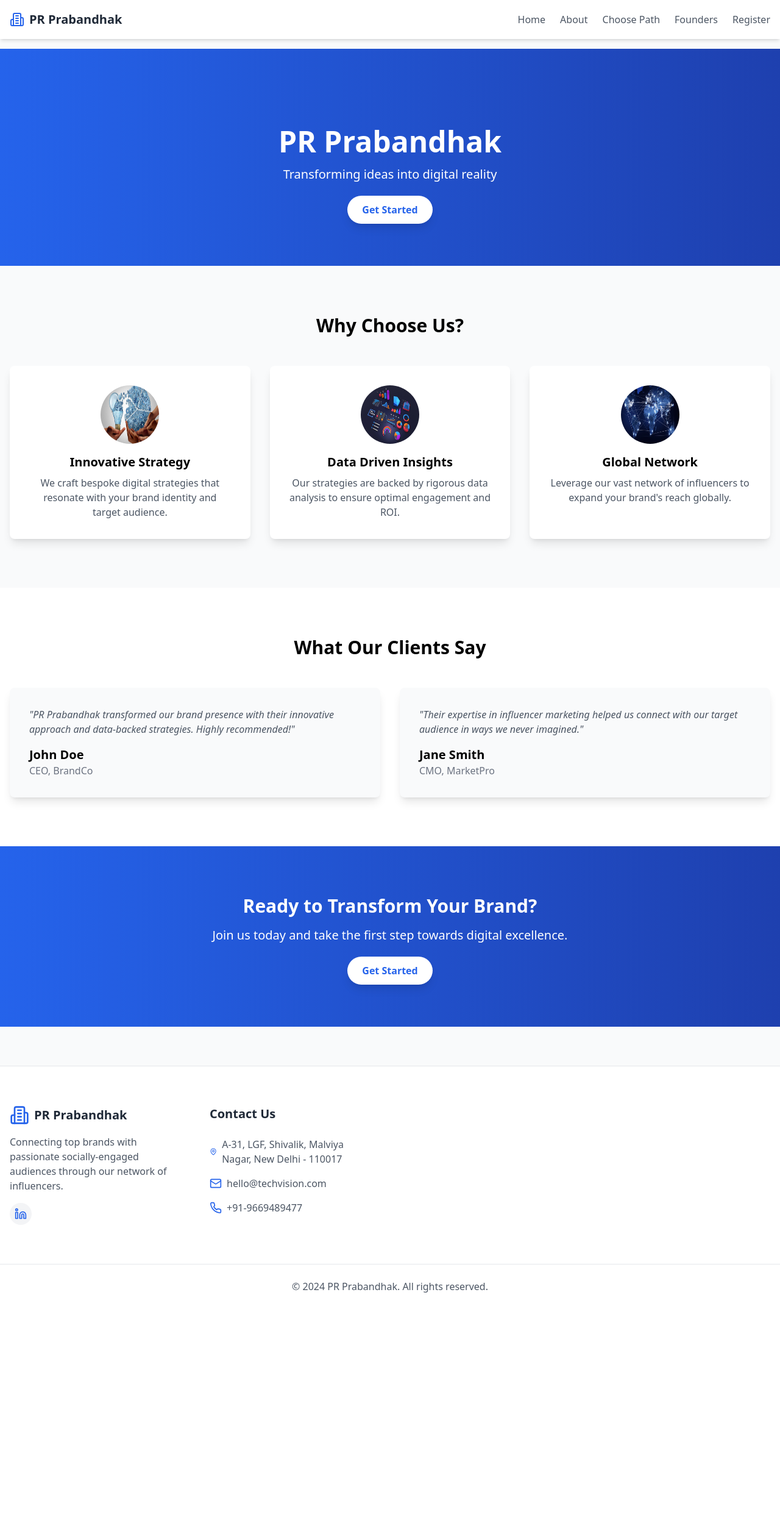
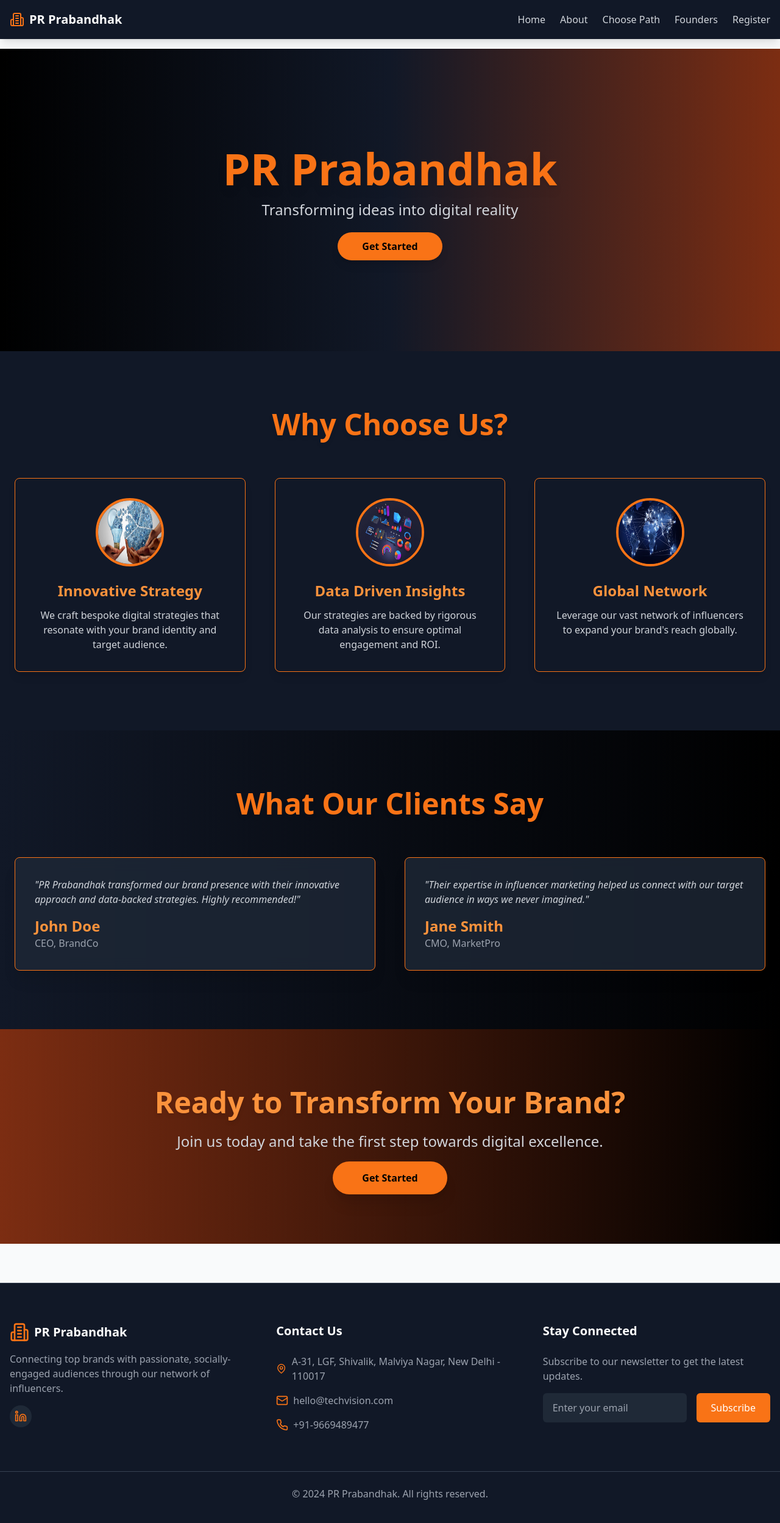
Before and after one commit to Nexuscrafter/Prabhandhak-Frontend, a React (Vite) app: page / in a window 1280 px wide. Shown: the top 2498 px of the page at 61% size. Before the commit the page ends 2210 px from the top, so only its background shows below. Built offline with nearby package versions, Linux system fonts and the light colour scheme.

Commit message:
UI updation

```diff
--- a/package.json
+++ b/package.json
@@ -13,6 +13,7 @@
     "@types/react-router-dom": "^5.3.3",
     "axios": "^1.7.9",
     "lucide-react": "^0.344.0",
+    "motion": "^12.4.0",
     "react": "^18.3.1",
     "react-dom": "^18.3.1",
     "react-router-dom": "^7.1.5",
--- a/src/App.tsx
+++ b/src/App.tsx
@@ -4,27 +4,42 @@ import { Outlet, Link } from 'react-router-dom';
 import { Building2, MapPin, Mail, Phone, Linkedin } from 'lucide-react';
 
 const Navbar: React.FC = () => (
-  <nav className="fixed top-0 left-0 right-0 bg-white shadow-md z-50">
+  <nav className="fixed top-0 left-0 right-0 bg-gray-900 shadow-lg z-50">
     <div className="container mx-auto px-4">
       <div className="flex items-center justify-between h-16">
         <div className="flex items-center gap-2">
-          <Building2 className="h-6 w-6 text-blue-600" />
-          <span className="text-xl font-bold text-gray-800">PR Prabandhak</span>
+          <Building2 className="h-6 w-6 text-orange-500" />
+          <span className="text-xl font-bold text-white">PR Prabandhak</span>
         </div>
         <div className="hidden md:flex items-center gap-6">
-        <Link to="/" className="text-gray-600 hover:text-blue-600 transition-colors">
+          <Link
+            to="/"
+            className="text-gray-300 hover:text-orange-500 transition-colors"
+          >
             Home
-        </Link>
-          <Link to="/about" className="text-gray-600 hover:text-blue-600 transition-colors">
+          </Link>
+          <Link
+            to="/about"
+            className="text-gray-300 hover:text-orange-500 transition-colors"
+          >
             About
           </Link>
-          <Link to="/choose-path" className="text-gray-600 hover:text-blue-600 transition-colors">
+          <Link
+            to="/choose-path"
+            className="text-gray-300 hover:text-orange-500 transition-colors"
+          >
             Choose Path
           </Link>
-          <Link to="/founders" className="text-gray-600 hover:text-blue-600 transition-colors">
+          <Link
+            to="/founders"
+            className="text-gray-300 hover:text-orange-500 transition-colors"
+          >
             Founders
           </Link>
-          <Link to="/register" className="text-gray-600 hover:text-blue-600 transition-colors">
+          <Link
+            to="/register"
+            className="text-gray-300 hover:text-orange-500 transition-colors"
+          >
             Register
           </Link>
         </div>
@@ -34,60 +49,93 @@ const Navbar: React.FC = () => (
 );
 
 const Footer: React.FC = () => (
-  <footer className="bg-white text-gray-800 py-16 border-t mt-16">
+  <footer className="bg-gray-900 text-gray-300 py-16 border-t border-gray-700 mt-16">
     <div className="container mx-auto px-4">
-      <div className="grid grid-cols-1 md:grid-cols-2 lg:grid-cols-4 gap-16">
+      <div className="grid grid-cols-1 md:grid-cols-3 gap-16">
         {/* Company Info */}
         <div className="space-y-4">
           <div className="flex items-center gap-2">
-            <Building2 className="h-8 w-8 text-blue-600" />
-            <span className="text-xl font-bold">PR Prabandhak</span>
+            <Building2 className="h-8 w-8 text-orange-500" />
+            <span className="text-xl font-bold text-white">PR Prabandhak</span>
           </div>
-          <p className="text-gray-600">
-            Connecting top brands with passionate socially-engaged audiences through our network of influencers.
+          <p className="text-gray-400">
+            Connecting top brands with passionate, socially-engaged audiences through our network of influencers.
           </p>
           <div className="flex gap-4">
-            <a href="#" className="p-2 bg-gray-100 rounded-full hover:bg-blue-100 transition-colors">
-              <Linkedin className="h-5 w-5 text-blue-600" />
+            <a
+              href="#"
+              className="p-2 bg-gray-800 rounded-full hover:bg-orange-500 transition-colors"
+            >
+              <Linkedin className="h-5 w-5 text-orange-500" />
             </a>
             {/* Add other social icons as needed */}
           </div>
         </div>
+
         {/* Contact Info */}
         <div>
-          <h3 className="text-xl font-bold mb-6">Contact Us</h3>
+          <h3 className="text-xl font-bold mb-6 text-white">Contact Us</h3>
           <ul className="space-y-4">
             <li className="flex items-center gap-2">
-              <MapPin className="h-5 w-5 text-blue-600" />
-              <span className="text-gray-600">
+              <MapPin className="h-5 w-5 text-orange-500" />
+              <span className="text-gray-400">
                 A-31, LGF, Shivalik, Malviya Nagar, New Delhi - 110017
               </span>
             </li>
             <li>
-              <a href="mailto:hello@techvision.com" className="flex items-center gap-2 text-gray-600 hover:text-blue-600 transition-colors">
-                <Mail className="h-5 w-5 text-blue-600" />
+              <a
+                href="mailto:hello@techvision.com"
+                className="flex items-center gap-2 text-gray-400 hover:text-orange-500 transition-colors"
+              >
+                <Mail className="h-5 w-5 text-orange-500" />
                 hello@techvision.com
               </a>
             </li>
             <li>
-              <a href="tel:+919669489477" className="flex items-center gap-2 text-gray-600 hover:text-blue-600 transition-colors">
-                <Phone className="h-5 w-5 text-blue-600" />
+              <a
+                href="tel:+919669489477"
+                className="flex items-center gap-2 text-gray-400 hover:text-orange-500 transition-colors"
+              >
+                <Phone className="h-5 w-5 text-orange-500" />
                 +91-9669489477
               </a>
             </li>
           </ul>
         </div>
+
+        {/* Stay Connected / Subscribe */}
+        <div>
+          <h3 className="text-xl font-bold mb-6 text-white">Stay Connected</h3>
+          <p className="text-gray-400 mb-4">
+            Subscribe to our newsletter to get the latest updates.
+          </p>
+          <form className="flex flex-col sm:flex-row gap-4">
+            <input
+              type="email"
+              placeholder="Enter your email"
+              className="w-full px-4 py-3 rounded-md bg-gray-800 text-gray-300 focus:outline-none focus:ring-2 focus:ring-orange-500"
+            />
+            <button
+              type="submit"
+              className="px-6 py-3 bg-orange-500 text-white rounded-md hover:bg-orange-400 transition-colors"
+            >
+              Subscribe
+            </button>
+          </form>
+        </div>
       </div>
     </div>
-    <div className="border-t mt-16">
+
+    <div className="border-t border-gray-700 mt-16">
       <div className="container mx-auto px-4 py-6">
-        <p className="text-center text-gray-600">
+        <p className="text-center text-gray-400">
           &copy; 2024 PR Prabandhak. All rights reserved.
         </p>
       </div>
     </div>
   </footer>
 );
+
 
 const App: React.FC = () => {
   return (
--- a/src/components/About.tsx
+++ b/src/components/About.tsx
@@ -3,14 +3,15 @@ import React from 'react';
 import { Building2 } from 'lucide-react';
 
 const About: React.FC = () => (
-  <section id="about" className="py-16 container mx-auto px-4">
-    <div className="grid md:grid-cols-2 gap-12">
+  <section id="about" className="py-16 bg-gray-900 text-gray-300">
+    <div className="container mx-auto px-4">
+      <div className="grid md:grid-cols-2 gap-12 items-center">
         <div>
           <h2 className="text-3xl font-bold mb-6 flex items-center gap-2">
-          <Building2 className="h-8 w-8 text-blue-600" />
+            <Building2 className="h-8 w-8 text-orange-500" />
             About Us
           </h2>
-        <p className="text-gray-600 mb-4">
+          <p className="mb-4">
             At PR Prabandhak, we craft data-driven social media strategies tailored to each client's industry, audience, and goals. With deep market insights and a network of 1,000+ influencers, we deliver high-impact campaigns that maximize engagement and drive results.
           </p>
         </div>
@@ -18,8 +19,9 @@ const About: React.FC = () => (
           <img
             src="https://images.unsplash.com/photo-1522071820081-009f0129c71c?auto=format&fit=crop&w=800"
             alt="Team collaboration"
-          className="rounded-lg shadow-lg"
+            className="rounded-lg shadow-2xl"
           />
+        </div>
       </div>
     </div>
   </section>
--- a/src/components/Founders.tsx
+++ b/src/components/Founders.tsx
@@ -3,38 +3,38 @@ import React from 'react';
 import { Users } from 'lucide-react';
 
 const Founders: React.FC = () => (
-  <section id="founders" className="py-16 bg-white">
+  <section id="founders" className="py-16 bg-gray-900">
     <div className="container mx-auto px-4">
-      <h2 className="text-3xl font-bold mb-12 text-center flex items-center justify-center gap-2">
-        <Users className="h-8 w-8 text-blue-600" />
+      <h2 className="text-3xl font-bold mb-12 text-center flex items-center justify-center gap-2 text-white">
+        <Users className="h-8 w-8 text-orange-500" />
         Meet Our Founders
       </h2>
       <div className="grid md:grid-cols-2 gap-12 max-w-5xl mx-auto">
-        <div className="bg-gray-50 rounded-lg p-8 shadow-lg transform hover:-translate-y-1 transition-transform">
+        <div className="bg-gray-800 rounded-lg p-8 shadow-lg transform hover:-translate-y-1 transition-transform">
           <div className="mb-6">
             <img
               src="/src/assets/Manish.jpg"
               alt="Manish Jha"
-              className="rounded-lg object-contain w-full h-[300px]"
+              className="rounded-lg object-cover w-full h-[300px]"
             />
           </div>
-          <h3 className="text-2xl font-bold mb-2">Manish Jha</h3>
-          <p className="text-blue-600 font-semibold mb-4">CEO & Co-founder</p>
-          <p className="text-gray-600">
+          <h3 className="text-2xl font-bold mb-2 text-white">Manish Jha</h3>
+          <p className="text-orange-500 font-semibold mb-4">CEO & Co-founder</p>
+          <p className="text-gray-300">
             With a strong background in analytics and influencer marketing, Manish excels in driving engagement and fostering meaningful collaborations.
           </p>
         </div>
-        <div className="bg-gray-50 rounded-lg p-8 shadow-lg transform hover:-translate-y-1 transition-transform">
+        <div className="bg-gray-800 rounded-lg p-8 shadow-lg transform hover:-translate-y-1 transition-transform">
           <div className="mb-6">
             <img
               src="/src/assets/Sudhir.jpg"
               alt="Sudhir Narwal"
-              className="rounded-lg object-contain w-full h-[300px]"
+              className="rounded-lg object-cover w-full h-[300px]"
             />
           </div>
-          <h3 className="text-2xl font-bold mb-2">Sudhir Narwal</h3>
-          <p className="text-blue-600 font-semibold mb-4">CTO & Co-founder</p>
-          <p className="text-gray-600">
+          <h3 className="text-2xl font-bold mb-2 text-white">Sudhir Narwal</h3>
+          <p className="text-orange-500 font-semibold mb-4">CTO & Co-founder</p>
+          <p className="text-gray-300">
             Sudhir brings a wealth of experience in digital marketing and creative strategies, ensuring every campaign delivers measurable results.
           </p>
         </div>
--- a/src/pages/Home.tsx
+++ b/src/pages/Home.tsx
@@ -1,103 +1,99 @@
 // pages/Home.tsx
 import React from 'react';
-import { Outlet, Link } from 'react-router-dom';
+import { Link } from 'react-router-dom';
+import { motion } from 'framer-motion';
 
 const Home: React.FC = () => (
-  <div>
+  <div className="bg-black text-white">
     {/* Hero Section */}
-    <section className="bg-gradient-to-r from-blue-600 to-blue-800 text-white pt-32 pb-20">
-      <div className="container mx-auto px-4 text-center">
-        <h1 className="text-5xl font-bold mb-4">PR Prabandhak</h1>
-        <p className="text-xl mb-8">Transforming ideas into digital reality</p>
+    <section className="relative bg-gradient-to-r from-black via-gray-900 to-orange-900 text-white py-40 text-center">
+      <div className="container mx-auto px-6">
+        <motion.h1
+          initial={{ opacity: 0, y: -50 }}
+          animate={{ opacity: 1, y: 0 }}
+          transition={{ duration: 0.8 }}
+          className="text-7xl font-extrabold text-orange-500 drop-shadow-lg"
+        >
+          PR Prabandhak
+        </motion.h1>
+        <p className="text-2xl text-gray-300 mt-4 mb-8">
+          Transforming ideas into digital reality
+        </p>
+        <motion.div whileHover={{ scale: 1.1 }}>
           <Link
             to="/choose-path"
-        className="bg-white text-blue-600 font-semibold py-3 px-6 rounded-full shadow-lg hover:bg-gray-100 transition duration-300"
+            className="bg-orange-500 text-black font-bold py-3 px-10 rounded-full shadow-lg hover:bg-orange-400 transition duration-300"
           >
             Get Started
           </Link>
+        </motion.div>
       </div>
     </section>
 
     {/* Features Section */}
-    <section className="py-20 bg-gray-50">
-      <div className="container mx-auto px-4">
-        <h2 className="text-3xl font-bold text-center mb-12">Why Choose Us?</h2>
-        <div className="grid md:grid-cols-3 gap-8">
-          <div className="bg-white rounded-lg shadow-lg p-8 text-center hover:shadow-xl transition-shadow">
+    <section className="py-24 bg-gray-900">
+      <div className="container mx-auto px-6">
+        <h2 className="text-5xl font-bold text-center text-orange-500 mb-16 drop-shadow-md">Why Choose Us?</h2>
+        <div className="grid md:grid-cols-3 gap-12">
+          {[
+            { img: "/src/assets/Innovative.jpg", title: "Innovative Strategy", text: "We craft bespoke digital strategies that resonate with your brand identity and target audience." },
+            { img: "/src/assets/DataDriven.jpg", title: "Data Driven Insights", text: "Our strategies are backed by rigorous data analysis to ensure optimal engagement and ROI." },
+            { img: "/src/assets/GlobalNetwork.jpg", title: "Global Network", text: "Leverage our vast network of influencers to expand your brand's reach globally." }
+          ].map((feature, index) => (
+            <motion.div
+              key={index}
+              whileHover={{ scale: 1.05 }}
+              className="glassmorphism-card p-8 text-center rounded-lg shadow-lg bg-opacity-20 border border-orange-500"
+            >
               <img
-              src="/src/assets/Innovative.jpg"
-              alt="Innovative Strategy"
-              className="w-24 h-24 mx-auto rounded-full mb-4"
+                src={feature.img}
+                alt={feature.title}
+                className="w-28 h-28 mx-auto rounded-full mb-6 border-4 border-orange-500"
               />
-            <h3 className="text-xl font-bold mb-2">Innovative Strategy</h3>
-            <p className="text-gray-600">
-              We craft bespoke digital strategies that resonate with your brand identity and target audience.
-            </p>
-          </div>
-          <div className="bg-white rounded-lg shadow-lg p-8 text-center hover:shadow-xl transition-shadow">
-            <img
-              src="/src/assets/DataDriven.jpg"
-              alt="Data Driven Insights"
-              className="w-24 h-24 mx-auto rounded-full mb-4"
-            />
-            <h3 className="text-xl font-bold mb-2">Data Driven Insights</h3>
-            <p className="text-gray-600">
-              Our strategies are backed by rigorous data analysis to ensure optimal engagement and ROI.
-            </p>
-          </div>
-          <div className="bg-white rounded-lg shadow-lg p-8 text-center hover:shadow-xl transition-shadow">
-            <img
-              src="/src/assets/GlobalNetwork.jpg"
-              alt="Global Network"
-              className="w-24 h-24 mx-auto rounded-full mb-4"
-            />
-            <h3 className="text-xl font-bold mb-2">Global Network</h3>
-            <p className="text-gray-600">
-              Leverage our vast network of influencers to expand your brand's reach globally.
-            </p>
-          </div>
+              <h3 className="text-2xl font-bold mb-3 text-orange-400">{feature.title}</h3>
+              <p className="text-gray-300">{feature.text}</p>
+            </motion.div>
+          ))}
         </div>
       </div>
     </section>
 
     {/* Testimonials Section */}
-    <section className="py-20 bg-white">
-      <div className="container mx-auto px-4">
-        <h2 className="text-3xl font-bold text-center mb-12">What Our Clients Say</h2>
-        <div className="grid md:grid-cols-2 gap-8">
-          <div className="bg-gray-50 p-8 rounded-lg shadow-lg">
-            <p className="text-gray-600 italic mb-4">
-              "PR Prabandhak transformed our brand presence with their innovative approach and data-backed strategies.
-              Highly recommended!"
-            </p>
-            <h3 className="text-xl font-semibold">John Doe</h3>
-            <p className="text-gray-500">CEO, BrandCo</p>
-          </div>
-          <div className="bg-gray-50 p-8 rounded-lg shadow-lg">
-            <p className="text-gray-600 italic mb-4">
-              "Their expertise in influencer marketing helped us connect with our target audience in ways we never
-              imagined."
-            </p>
-            <h3 className="text-xl font-semibold">Jane Smith</h3>
-            <p className="text-gray-500">CMO, MarketPro</p>
-          </div>
+    <section className="py-24 bg-gradient-to-r from-gray-900 to-black">
+      <div className="container mx-auto px-6">
+        <h2 className="text-5xl font-bold text-center text-orange-500 mb-16 drop-shadow-md">What Our Clients Say</h2>
+        <div className="grid md:grid-cols-2 gap-12">
+          {[
+            { name: "John Doe", position: "CEO, BrandCo", text: "PR Prabandhak transformed our brand presence with their innovative approach and data-backed strategies. Highly recommended!" },
+            { name: "Jane Smith", position: "CMO, MarketPro", text: "Their expertise in influencer marketing helped us connect with our target audience in ways we never imagined." }
+          ].map((testimonial, index) => (
+            <motion.div
+              key={index}
+              whileHover={{ scale: 1.05 }}
+              className="p-8 rounded-lg shadow-xl bg-gray-800 bg-opacity-80 backdrop-blur-md border border-orange-500"
+            >
+              <p className="text-gray-300 italic mb-4">"{testimonial.text}"</p>
+              <h3 className="text-2xl font-semibold text-orange-400">{testimonial.name}</h3>
+              <p className="text-gray-400">{testimonial.position}</p>
+            </motion.div>
+          ))}
         </div>
       </div>
     </section>
 
     {/* Call-to-Action Section */}
-    <section className="py-20 bg-gradient-to-r from-blue-600 to-blue-800 text-white">
-      <div className="container mx-auto px-4 text-center">
-        <h2 className="text-3xl font-bold mb-4">Ready to Transform Your Brand?</h2>
-        <p className="text-xl mb-8">
-          Join us today and take the first step towards digital excellence.
-        </p>
+    <section className="py-24 bg-gradient-to-r from-orange-900 to-black text-white text-center">
+      <div className="container mx-auto px-6">
+        <h2 className="text-5xl font-bold mb-6 text-orange-400 drop-shadow-md">Ready to Transform Your Brand?</h2>
+        <p className="text-2xl text-gray-300 mb-8">Join us today and take the first step towards digital excellence.</p>
+        <motion.div whileHover={{ scale: 1.1 }}>
           <Link
             to="/choose-path"
-        className="bg-white text-blue-600 font-semibold py-3 px-6 rounded-full shadow-lg hover:bg-gray-100 transition duration-300"
+            className="bg-orange-500 text-black font-bold py-4 px-12 rounded-full shadow-xl hover:bg-orange-400 transition duration-300"
           >
             Get Started
           </Link>
+        </motion.div>
       </div>
     </section>
   </div>
```
Also changed, not shown: src/components/ChoosePath.tsx (+12 -12 lines), src/components/RegistrationForm.tsx (+26 -24 lines), 1 other file (tests, documents, lock files or other folders). Lines whose indentation alone changed are shown as unchanged.
